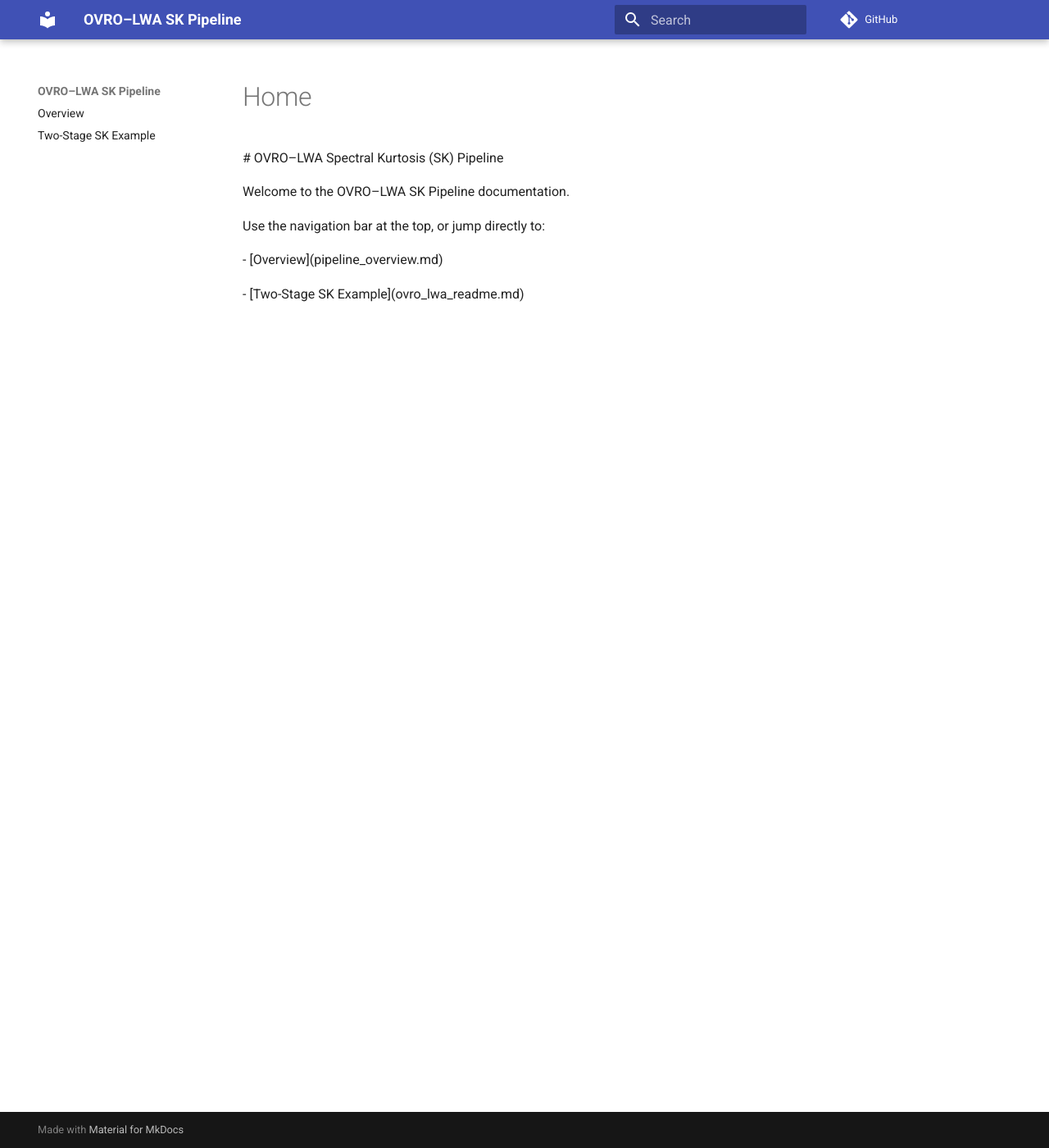
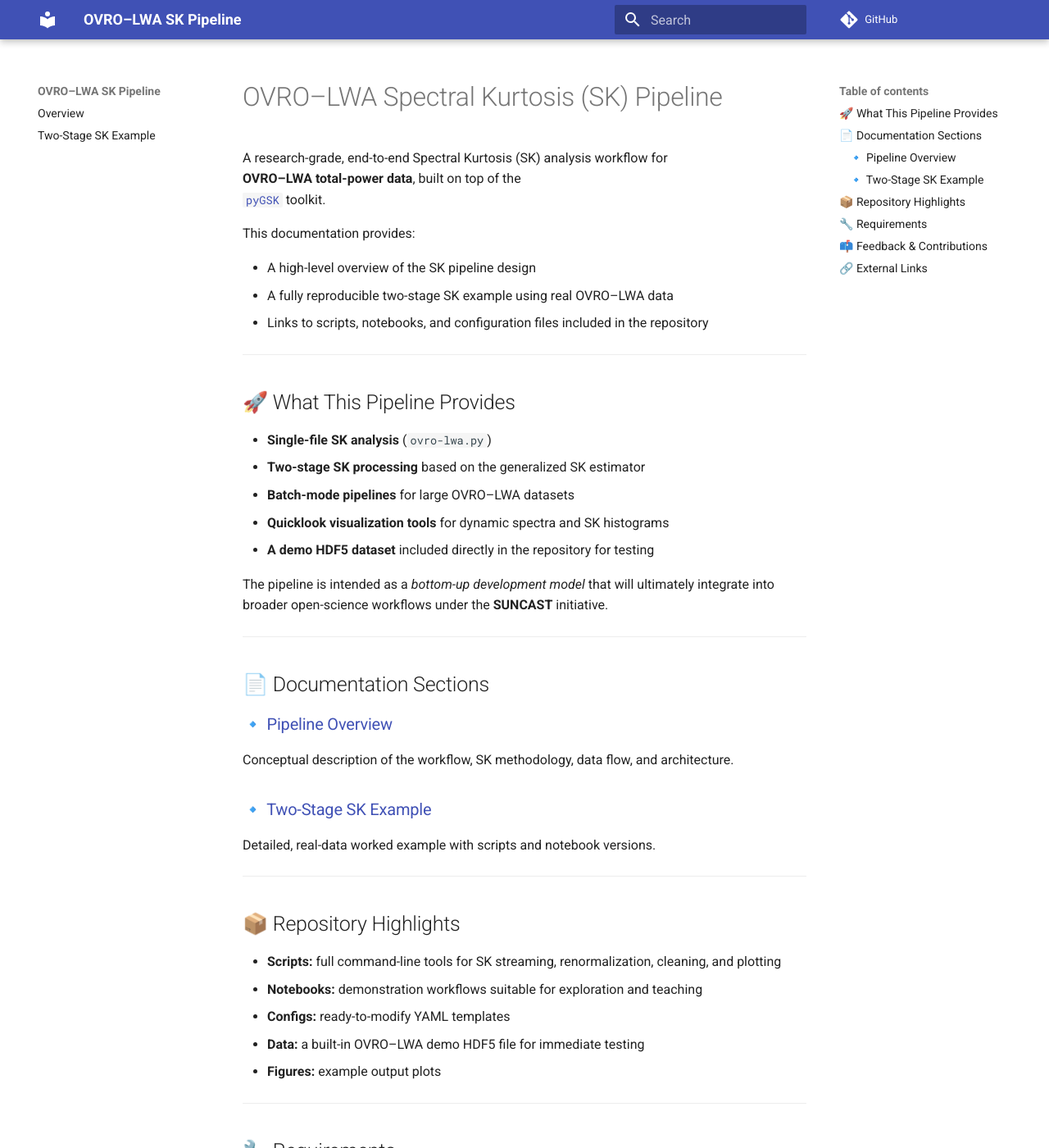
Before and after one commit to Gelu-Nita/ovro-lwa-sk-pipeline, an MkDocs documentation site: the page built from docs/index.md, in a window 1280 px wide and 1400 px high. Shown: the whole window at 82% size. Built offline with MkDocs 1.6.1 and Material for MkDocs 9.7.7, drawn with Linux system fonts in a browser that asks for light colours; comment, search, counter and statistics services are not loaded; some of the changed text lies outside the part shown.

Commit message:
Update index.md landing page for documentation site

```diff
--- a/docs/index.md
+++ b/docs/index.md
@@ -1,15 +1,70 @@
-\# OVRO–LWA Spectral Kurtosis (SK) Pipeline
+# OVRO–LWA Spectral Kurtosis (SK) Pipeline
 
+A research-grade, end-to-end Spectral Kurtosis (SK) analysis workflow for
+**OVRO–LWA total-power data**, built on top of the
+[`pyGSK`](https://github.com/suncast-org/pyGSK) toolkit.
 
+This documentation provides:
 
-Welcome to the OVRO–LWA SK Pipeline documentation.
+- A high-level overview of the SK pipeline design
+- A fully reproducible two-stage SK example using real OVRO–LWA data
+- Links to scripts, notebooks, and configuration files included in the repository
 
+---
 
+## 🚀 What This Pipeline Provides
 
-Use the navigation bar at the top, or jump directly to:
+- **Single-file SK analysis** (`ovro-lwa.py`)
+- **Two-stage SK processing** based on the generalized SK estimator
+- **Batch-mode pipelines** for large OVRO–LWA datasets
+- **Quicklook visualization tools** for dynamic spectra and SK histograms
+- **A demo HDF5 dataset** included directly in the repository for testing
 
+The pipeline is intended as a *bottom-up development model* that will
+ultimately integrate into broader open-science workflows under the
+**SUNCAST** initiative.
 
+---
 
-\- \[Overview](pipeline\_overview.md)
+## 📄 Documentation Sections
 
-\- \[Two-Stage SK Example](ovro\_lwa\_readme.md)
+### 🔹 [Pipeline Overview](pipeline_overview.md)
+Conceptual description of the workflow, SK methodology, data flow, and architecture.
+
+### 🔹 [Two-Stage SK Example](ovro_lwa_readme.md)
+Detailed, real-data worked example with scripts and notebook versions.
+
+---
+
+## 📦 Repository Highlights
+
+- **Scripts:** full command-line tools for SK streaming, renormalization, cleaning, and plotting
+- **Notebooks:** demonstration workflows suitable for exploration and teaching
+- **Configs:** ready-to-modify YAML templates
+- **Data:** a built-in OVRO–LWA demo HDF5 file for immediate testing
+- **Figures:** example output plots
+
+---
+
+## 🔧 Requirements
+
+- Python ≥ 3.9
+- `pyGSK` ≥ 2.1.0
+- `numpy`, `matplotlib`, `h5py`, `yaml`
+- (optional) JupyterLab
+
+Full details are provided in the main repository `README.md`.
+
+---
+
+## 📫 Feedback & Contributions
+
+This repository is under active development.
+Issues and suggestions are welcome through the GitHub issue tracker.
+
+---
+
+## 🔗 External Links
+
+- **pyGSK Toolkit:** https://github.com/suncast-org/pyGSK
+- **OVRO–LWA Observatory:** https://www.ovro.caltech.edu/lwa
```
